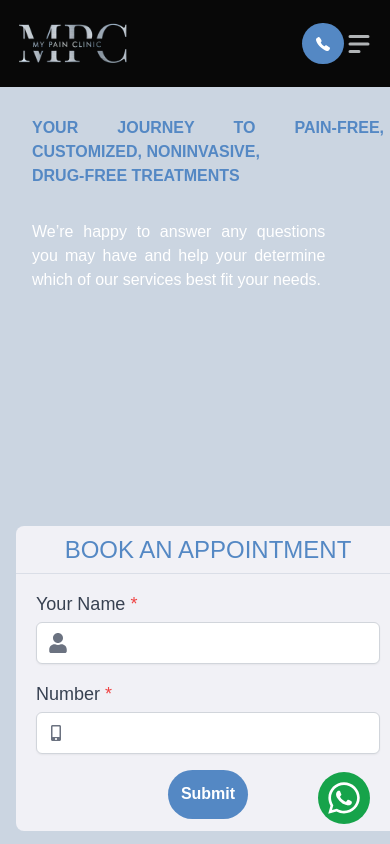
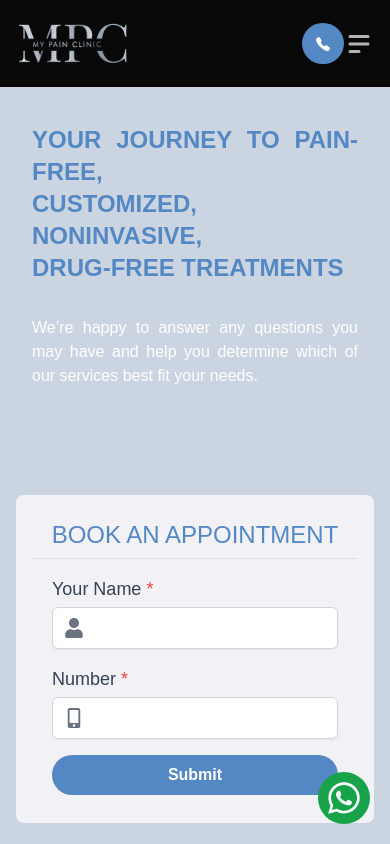
Before and after one commit to Hope-Ray/nextjs-mpc, a Next.js app: page /sublanding in a window 390 px wide. Shown: the top 844 px of the page. Built offline with nearby package versions, Linux system fonts and the light colour scheme.

Commit message:
sublanding welcome

```diff
--- a/src/components/SubLanding/SubWelcome.jsx
+++ b/src/components/SubLanding/SubWelcome.jsx
@@ -1,27 +1,25 @@
-import {  FaUser,  FaMobileAlt  } from "react-icons/fa";
-
+import { FaUser, FaMobileAlt } from "react-icons/fa";
 
 const SubWelcome = () => {
   return (
     <div className="bg-slate-300 bg-no-repeat bg-cover bg-bottom h-[100vh] relative">
       <div className="container md:px-[5rem] px-4 grid md:grid-cols-2 gap-4 absolute top-[87px] inset-0 mx-auto">
         <div className="hero-content flex justify-center items-center">
-          <div className="h-96 w-96 flex flex-col p-4 gap-8">
-            <h3 className="md:text-3xl font-bold text-brandColor text-justify">
-              YOUR JOURNEY TO PAIN-FREE, CUSTOMIZED, NONINVASIVE,<br /> DRUG-FREE TREATMENTS
+          <div className="h-auto w-full md:w-96 flex flex-col p-4 gap-8">
+            <h3 className="text-2xl md:text-3xl font-bold text-brandColor text-justify">
+              YOUR JOURNEY TO PAIN-FREE,<br /> CUSTOMIZED,<br /> NONINVASIVE,<br /> DRUG-FREE TREATMENTS
             </h3>
-            <p className="w-5/6 text-white text-justify">
-              We’re happy to answer any questions you may have and help your
+            <p className="w-full md:w-5/6 text-white text-justify">
+              We’re happy to answer any questions you may have and help you
               determine which of our services best fit your needs.
             </p>
-
-            <div className="flex md:justify-center shadow-lg "></div>
+            <div className="flex justify-center md:justify-center shadow-lg"></div>
           </div>
         </div>
 
         {/* Contact Form */}
         <div className="hero-content flex justify-center items-center">
-          <div className="bg-[#F1F1F6] rounded-lg w-96">
+          <div className="bg-[#F1F1F6] rounded-lg w-full md:w-96 p-4 md:p-0">
             <div className="text-2xl text-center md:text-3xl font-medium text-brandColor py-2">
               BOOK AN APPOINTMENT
               <div className="relative py-2">
@@ -31,7 +29,7 @@ const SubWelcome = () => {
               </div>
             </div>
             <form className="space-y-4 px-5 pb-3">
-              <div className="flex space-x-4">
+              <div className="flex flex-col space-y-4">
                 <div className="relative flex-1">
                   <label className="block text-lg font-normal text-gray-700">
                     Your Name <span className="text-red-500">*</span>
@@ -50,19 +48,17 @@ const SubWelcome = () => {
                     />
                   </div>
                 </div>
-              </div>
-              <div className="flex space-x-4">
                 <div className="relative flex-1">
                   <label className="block text-lg font-normal text-gray-700">
                     Number <span className="text-red-500">*</span>
                   </label>
                   <div className="mt-1 flex items-center relative group">
                     <span className="absolute left-3 text-gray-500 group-focus-within:text-brandColor transition-colors duration-300">
-                    <FaMobileAlt/>
+                      <FaMobileAlt className="h-5 w-5" />
                     </span>
                     <input
                       required
-                      id="email"
+                      id="number"
                       aria-required="true"
                       type="text"
                       className="block w-full pl-10 pr-3 py-2 border border-gray-300 rounded-md shadow-sm focus:outline-none focus:ring-sky-500 focus:border-brandColor"
@@ -74,7 +70,7 @@ const SubWelcome = () => {
               <div className="text-center">
                 <button
                   type="submit"
-                  className="gap-[1rem] font-semibold rounded-[36px] mf:w-[200px] mf:px-[0rem] px-[0.8rem] py-[0.8rem]  items-center transition border-gradient text-[#fff] hover:scale-105"
+                  className="gap-[1rem] font-semibold rounded-[36px] w-full md:w-auto px-6 py-2  items-center transition border-gradient text-[#fff] hover:scale-105"
                 >
                   Submit
                 </button>
```
